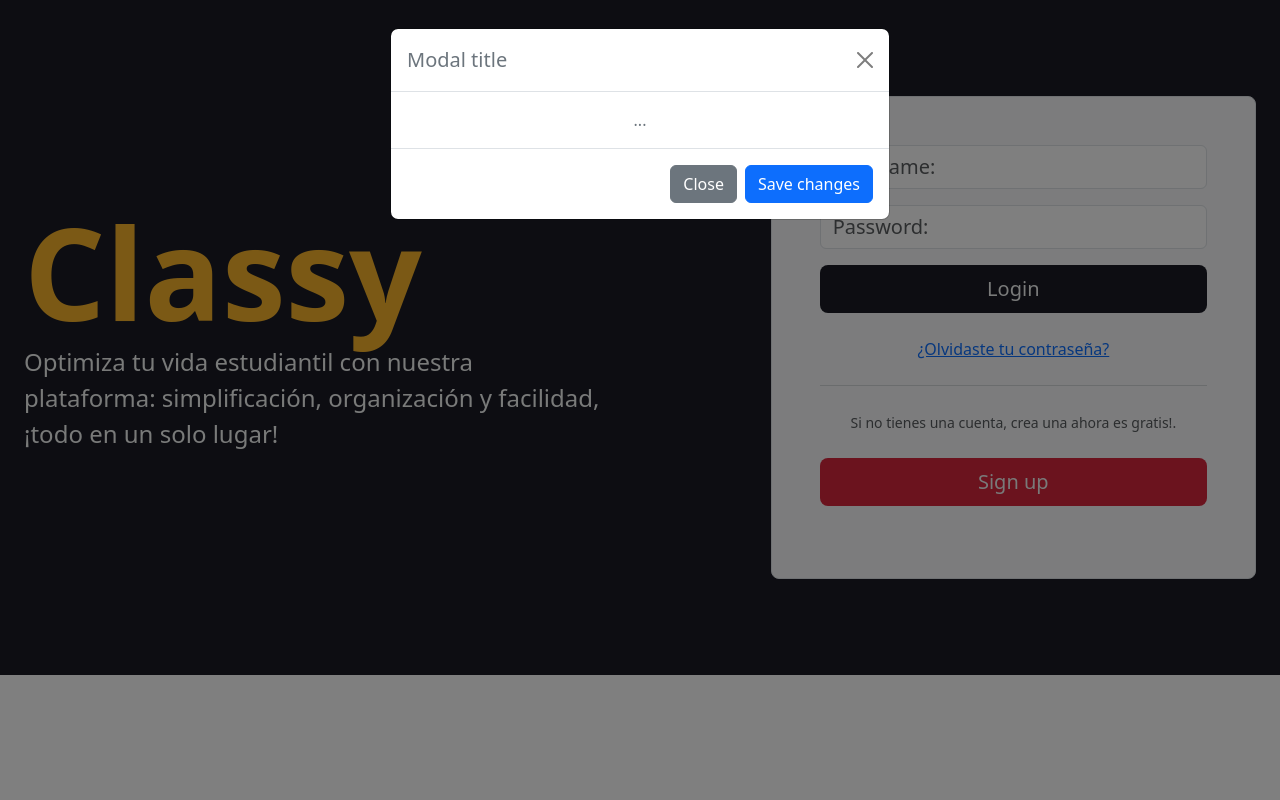
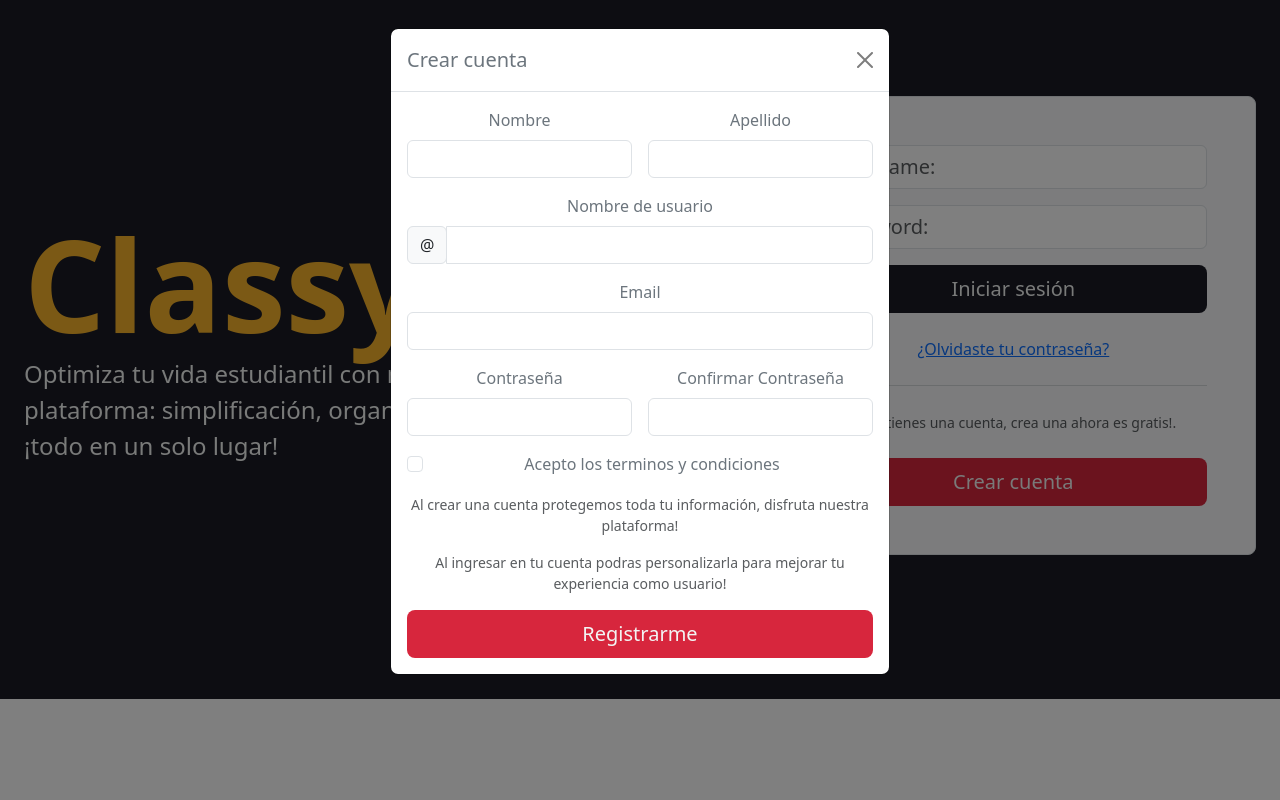
Before and after one commit to pol-cova/Classy, a Django app: page / in a window 1280 px wide, after a click on "Crear cuenta". Run offline with Django 5.2, Linux system fonts and the light colour scheme; some libraries are stand-ins or nearby versions.

Commit message:
Update login and sign up buttons and add registration form

```diff
--- a/templates/index.html
+++ b/templates/index.html
@@ -28,7 +28,7 @@
                     <div class="mb-3">
                         <input type="password" class="form-control" placeholder="Password: " aria-label="Password" name="password" style="font-size: 1.25rem;">
                     </div>
-                    <button class="w-100 btn btn-lg" style="background-color: #1A1B25; color: #F2F4F3;" type="submit">Login</button>
+                    <button class="w-100 btn btn-lg" style="background-color: #1A1B25; color: #F2F4F3;" type="submit">Iniciar sesión</button>
                     <br>
                     <br>
                     <a class="link">¿Olvidaste tu contraseña?</a>
@@ -37,21 +37,58 @@
                     <br/>
                     <br/>
                     <button type="button" class="w-100 btn btn-lg" style="background-color: #D7263D; color: #F2F4F3;" data-bs-toggle="modal" data-bs-target="#exampleModal">
-                        Sign up
+                        Crear cuenta
                     </button>
                     <div class="modal fade" id="exampleModal" tabindex="-1" aria-labelledby="exampleModalLabel" aria-hidden="true">
                         <div class="modal-dialog">
                             <div class="modal-content">
                                 <div class="modal-header">
-                                    <h1 class="modal-title fs-5" id="exampleModalLabel">Modal title</h1>
+                                    <h1 class="modal-title fs-5" id="exampleModalLabel">Crear cuenta</h1>
                                     <button type="button" class="btn-close" data-bs-dismiss="modal" aria-label="Close"></button>
                                 </div>
-                            <div class="modal-body">
-                                ...
-                            </div>
-                            <div class="modal-footer">
-                                <button type="button" class="btn btn-secondary" data-bs-dismiss="modal">Close</button>
-                                <button type="button" class="btn btn-primary">Save changes</button>
+                            <div class="modal-body row g-3">
+                                <form>
+                                    <div class="col-md-6">
+                                        <label for="fname" class="form-label">Nombre</label>
+                                        <input type="text" class="form-control" id="fname" required>
+                                    </div>
+                                    <div class="col-md-6">
+                                        <label for="lname" class="form-label"> Apellido</label>
+                                        <input type="text" class="form-control" id="lname" required>
+                                    </div>
+                                    <div class="col-md-12">
+                                        <label for username class="form-label">Nombre de usuario</label>
+                                        <div class="input-group has-validation">
+                                            <span class="input-group-text">@</span>
+                                            <input type="text" class="form-control" id="username" required>
+                                        </div>
+                                    </div>
+                                    <div class="col-md-12">
+                                        <label for="email" class="form-label">Email</label>
+                                        <input type="email" class="form-control" id="email" required>
+                                    </div>
+                                    <div class="col-md-6">
+                                        <label for="password" class="form-label">Contraseña</label>
+                                        <input type="password" class="form-control" id="password" required>
+                                    </div>
+                                    <div class="col-md-6">
+                                        <label for="val-password" class="form-label">Confirmar Contraseña</label>
+                                        <input type="password" class="form-control" id="val-password" required>
+                                    </div>
+                                    <div class="col-12">
+                                        <div class="form-check">
+                                            <input class="form-check-input" type="checkbox" value="" id="invalidCheck" required>
+                                            <label class="form-check-label" for="invalidCheck">
+                                            Acepto los terminos y condiciones
+                                            </label>
+                                        </div>
+                                    </div>
+                                    <small class="text-body-secondary">Al crear una cuenta protegemos toda tu información, disfruta nuestra plataforma! </small>
+                                    <small class="text-body-secondary">Al ingresar en tu cuenta podras personalizarla para mejorar tu experiencia como usuario!</small>
+                                    <div class="col-12">
+                                        <button class="w-100 btn btn-lg" style="background-color: #D7263D; color: #F2F4F3;"  type="submit">Registrarme</button>
+                                    </div>
+                                </form>
                             </div>
                         </div>
                         </div>
```
Also changed, not shown: templates/home.html (added).
